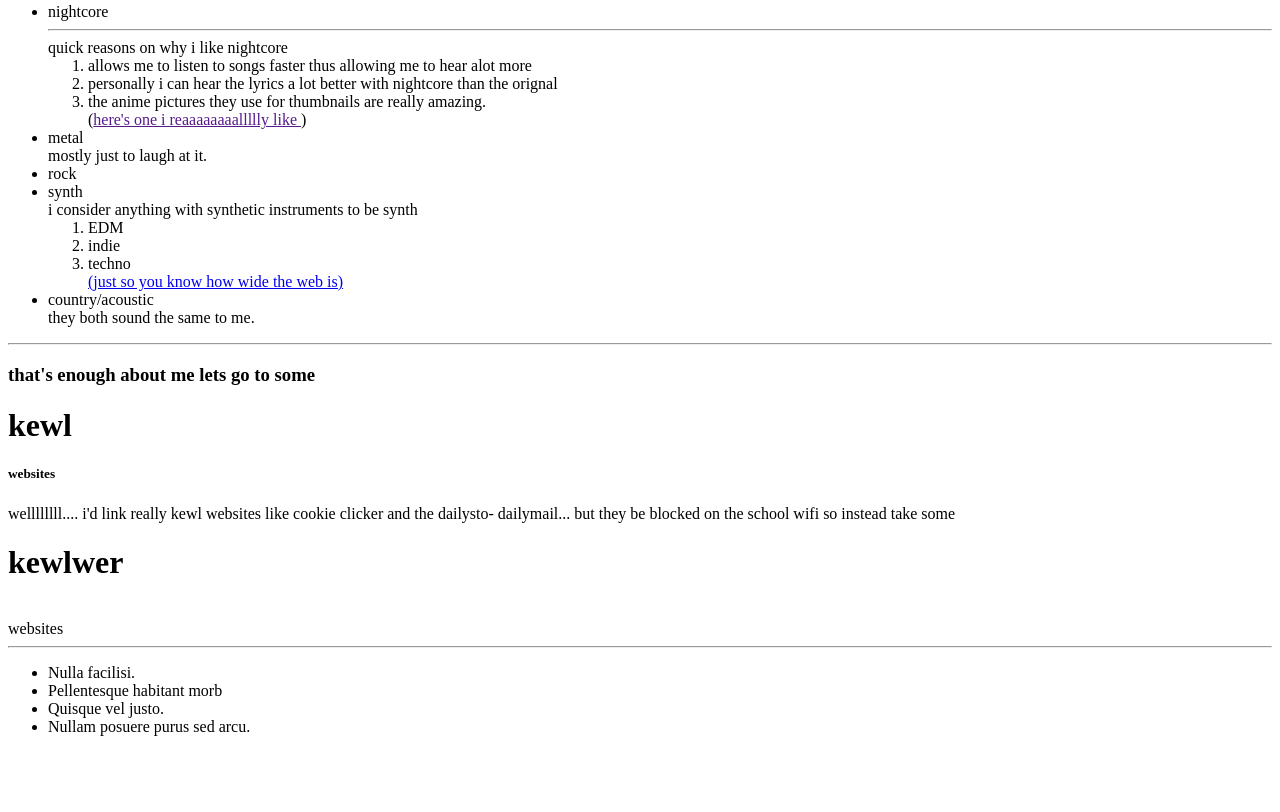
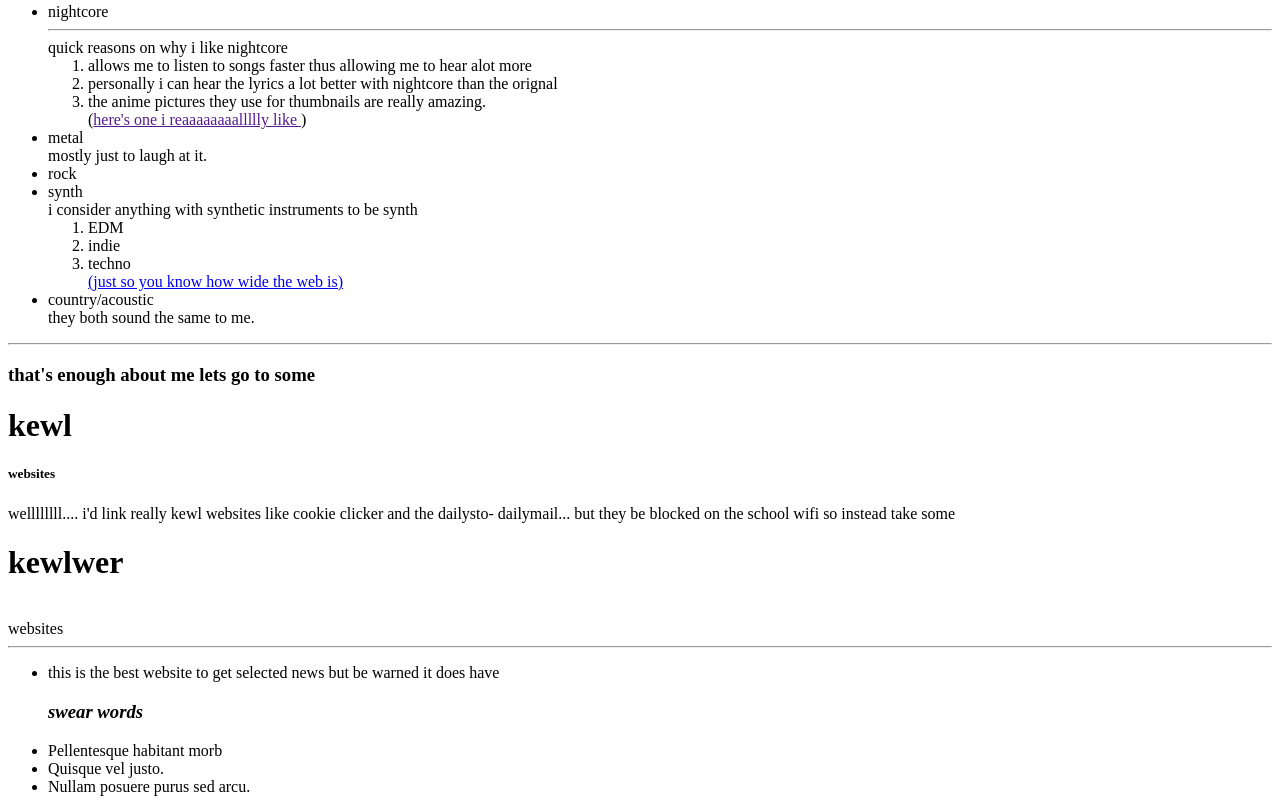
Before and after one commit to natenc/natenc.github.io, a plain HTML site: page index.html in a window 1280 px wide. Shown: the part 780-1592 px from the top of the page. Before the commit the page ends 1532 px from the top, so only its background shows below. Drawn offline with Linux system fonts and the light colour scheme.

Commit message:
Update index.html

```diff
--- a/index.html
+++ b/index.html
@@ -44,7 +44,7 @@ quick reasons on why i like nightcore
 </p>
 
 <ul>
-	<li>Nulla facilisi.</li>
+	<li>this is the best website to get selected news  but be warned it does have <h3><I>swear words</h3></I></li>
 	<li>Pellentesque habitant morb</li>
 	<li>Quisque vel justo.</li>
 	<li>Nullam posuere purus sed arcu.</li>
```
